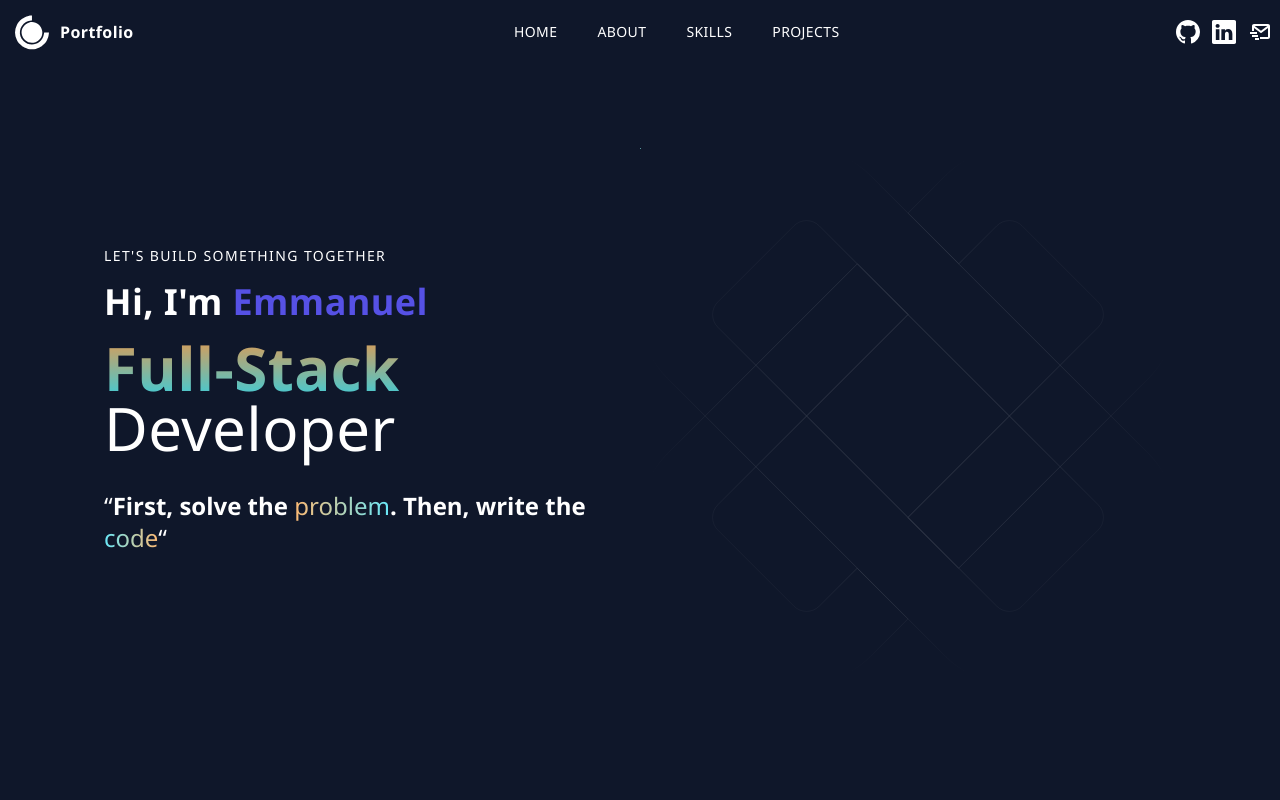
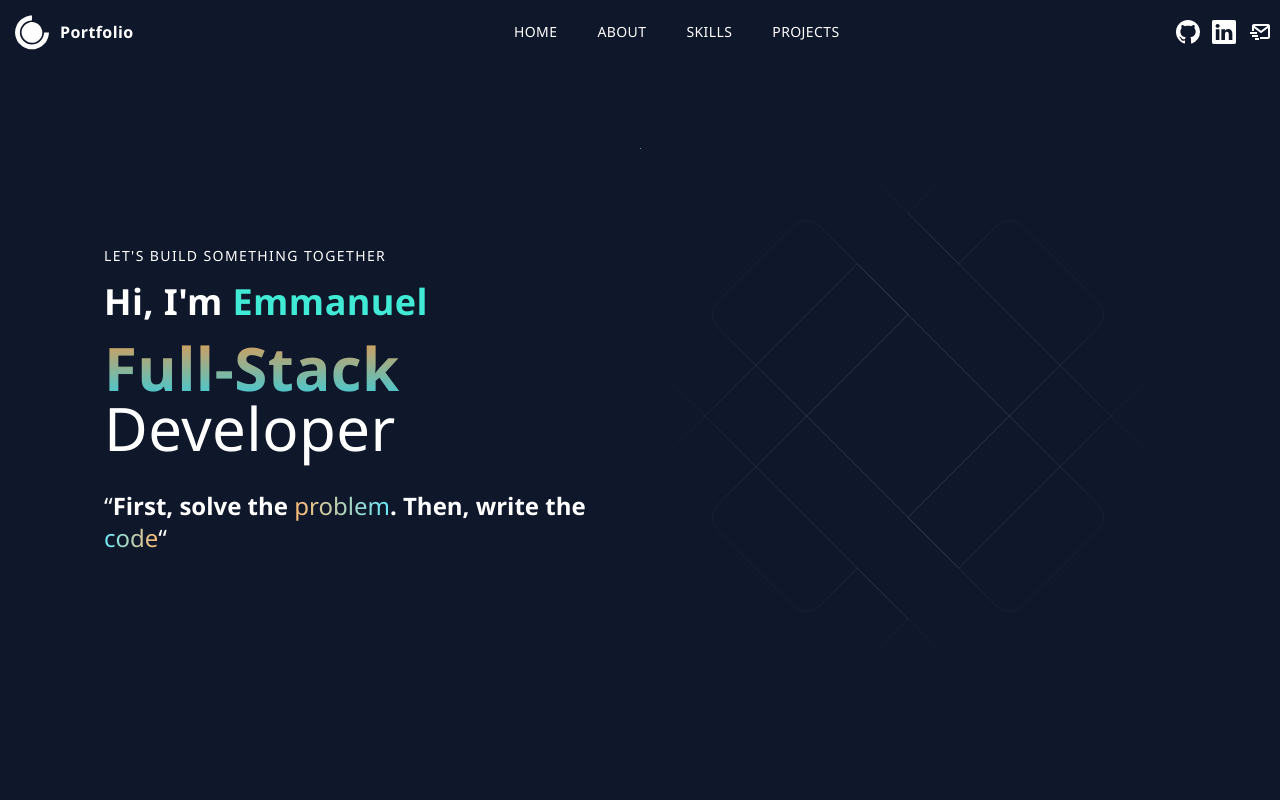
Before and after one commit to delinuxist/personal_portfolio, a Next.js app: page / in a window 1280 px wide. Shown: the top 800 px of the page. Built offline with nearby package versions, Linux system fonts and the light colour scheme.

Commit message:
change name color

```diff
--- a/components/Hero.jsx
+++ b/components/Hero.jsx
@@ -15,7 +15,7 @@ const Hero = () => {
                 Let&apos;s Build Something Together
               </p>
               <h2 className="py-4">
-                Hi, I&apos;m <span className=" text-[#5651e5]">Emmanuel</span>
+                Hi, I&apos;m <span className=" text-[#41ead4]">Emmanuel</span>
               </h2>
               <h1 className="">
                 <span className=" bg-gradient-to-b from-orange-400 to-cyan-400 text-transparent bg-clip-text ">
```
